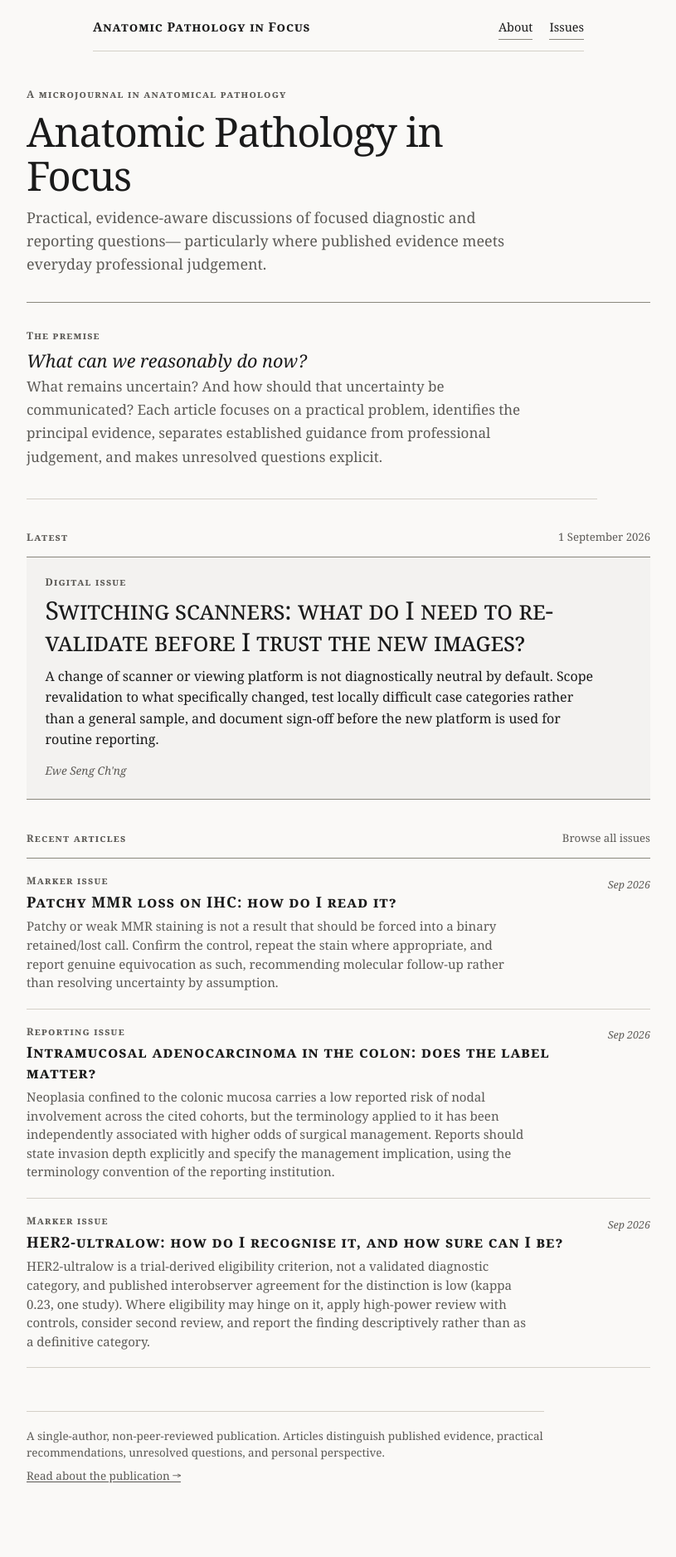
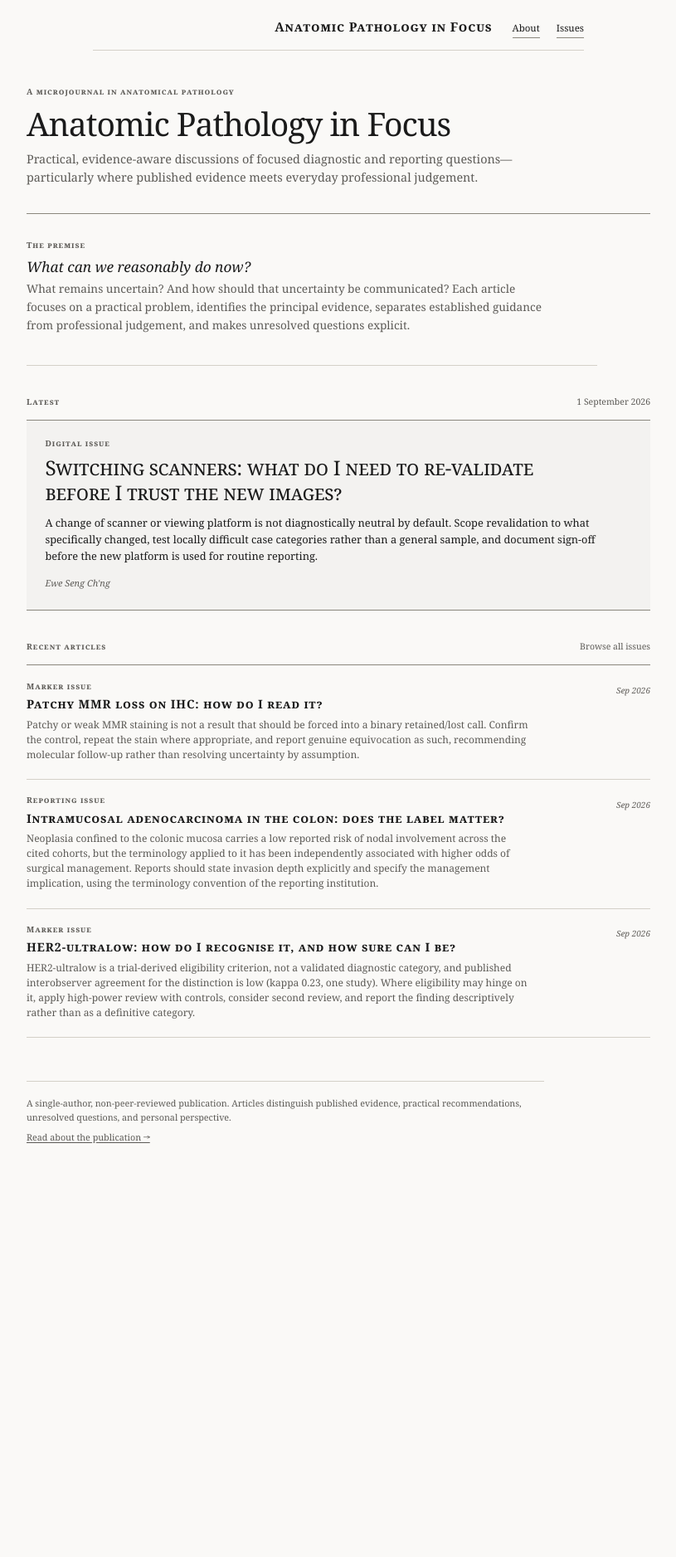
Before and after one commit to es-chng/es-chng.github.io, a Jekyll site: the page built from index.html, in a window 1280 px wide. Shown: the whole page at 83% size, without its empty margins (232-1047 px from the left). Built offline with Jekyll 4.4.1, drawn with Linux system fonts in a browser that asks for light colours; after the commit the page ends 1467 px from its top, so only the background shows below that.

Commit message:
Update style.css

```diff
--- a/assets/css/style.css
+++ b/assets/css/style.css
@@ -39,7 +39,7 @@ body {
   background: var(--paper);
   color: var(--ink);
   font-family: var(--font);
-  font-size: 1.0625rem;       /* 17px */
+  font-size: 0.85rem;       /* 13.6px (was 17px; all type reduced 20%) */
   line-height: var(--leading);
   text-rendering: optimizeLegibility;
   -webkit-font-smoothing: antialiased;
@@ -63,11 +63,12 @@ a:hover { text-decoration-thickness: 2px; }
   display: flex;
   flex-wrap: wrap;
   align-items: baseline;
-  justify-content: space-between;
+  justify-content: flex-end;
   gap: 0.5rem 1.5rem;
   padding-bottom: 0.85rem;
   border-bottom: 1px solid var(--rule);
 }
+
 .site-title {
   font-size: 0.95rem;
   font-weight: 600;
@@ -77,10 +78,11 @@ a:hover { text-decoration-thickness: 2px; }
   text-decoration: none;
 }
 .site-title:hover { color: var(--accent); }
+
 .site-nav {
   display: flex;
   gap: 1.25rem;
-  font-size: 0.9rem;
+  font-size: 0.72rem;
 }
 .site-nav a {
   color: var(--ink);
@@ -98,7 +100,7 @@ a:hover { text-decoration-thickness: 2px; }
   max-width: var(--measure);
   margin: 0 auto;
   padding: 2rem 1.5rem 3rem;
-  font-size: 0.85rem;
+  font-size: 0.68rem;
   color: var(--muted);
   border-top: 1px solid var(--rule);
 }
@@ -125,7 +127,7 @@ main,
 .base-badge {
   font-variant: small-caps;
   letter-spacing: 0.08em;
-  font-size: 0.8rem;
+  font-size: 0.64rem;
   color: var(--muted);
   margin: 0 0 1.1rem;
   padding-bottom: 0.55rem;
@@ -134,7 +136,7 @@ main,
 }
 
 .base-header h1 {
-  font-size: 1.65rem;
+  font-size: 1.32rem;
   font-weight: 600;
   line-height: 1.28;
   margin: 0 0 0.75rem;
@@ -143,7 +145,7 @@ main,
 }
 
 .base-authors {
-  font-size: 1.02rem;
+  font-size: 0.816rem;
   font-style: italic;
   color: var(--ink);
   margin: 0 0 0.2rem;
@@ -151,7 +153,7 @@ main,
 }
 
 .base-date {
-  font-size: 0.88rem;
+  font-size: 0.704rem;
   color: var(--muted);
   margin: 0 0 1.75rem;
   letter-spacing: 0.01em;
@@ -161,7 +163,7 @@ main,
 
 /* ---- footer meta ---- */
 .base-footer {
-  font-size: 0.88rem;
+  font-size: 0.704rem;
   color: var(--muted);
   margin-top: 2.75rem;
   padding-top: 1.15rem;
@@ -186,7 +188,7 @@ main,
   padding: 0;
 }
 .field-label {
-  font-size: 0.92rem;
+  font-size: 0.736rem;
   font-weight: 600;
   font-variant: small-caps;
   letter-spacing: 0.06em;
@@ -214,7 +216,7 @@ main,
 .field-table {
   width: 100%;
   border-collapse: collapse;
-  font-size: 0.95rem;
+  font-size: 0.76rem;
   margin: 0.35rem 0 0;
   line-height: 1.45;
 }
@@ -229,7 +231,7 @@ main,
   font-weight: 600;
   font-variant: small-caps;
   letter-spacing: 0.04em;
-  font-size: 0.88rem;
+  font-size: 0.704rem;
   color: var(--muted);
   border-bottom: 1px solid var(--rule-strong);
   padding-bottom: 0.45rem;
@@ -252,7 +254,7 @@ main,
 .field-style-badge .field-text {
   display: inline;
   color: var(--muted);
-  font-size: 0.95rem;
+  font-size: 0.76rem;
   font-style: italic;
   font-variant: small-caps;
   letter-spacing: 0.03em;
@@ -286,7 +288,7 @@ main,
 
 .field-missing {
   color: var(--muted);
-  font-size: 0.9rem;
+  font-size: 0.72rem;
   font-style: italic;
   margin: 0.4rem 0;
 }
@@ -295,7 +297,7 @@ main,
 .field-render-error {
   color: var(--error);
   font-style: italic;
-  font-size: 0.92rem;
+  font-size: 0.736rem;
 }
 
 /* ---- issue introduction (body of the issue .md) ---- */
@@ -309,7 +311,7 @@ main,
 .issue-intro p { margin: 0 0 0.9rem; }
 .issue-intro p:last-child { margin-bottom: 0; }
 .issue-intro h2 {
-  font-size: 1.05rem;
+  font-size: 0.84rem;
   margin: 1.4rem 0 0.5rem;
 }
 
@@ -325,7 +327,7 @@ main,
 }
 .toc-item:first-child { border-top: none; padding-top: 0.25rem; }
 .toc-item a {
-  font-size: 1.12rem;
+  font-size: 0.896rem;
   font-weight: 600;
   color: var(--ink);
   text-decoration: none;
@@ -334,13 +336,13 @@ main,
 }
 .toc-item a:hover { color: var(--accent); }
 .toc-meta {
-  font-size: 0.88rem;
+  font-size: 0.704rem;
   font-style: italic;
   color: var(--muted);
   margin: 0.35rem 0 0;
 }
 .toc-teaser {
-  font-size: 0.98rem;
+  font-size: 0.784rem;
   color: var(--ink);
   margin: 0.45rem 0 0;
   line-height: 1.55;
@@ -353,14 +355,14 @@ main,
 
 /* ---- static pages ---- */
 .prose-page h1 {
-  font-size: 1.65rem;
+  font-size: 1.32rem;
   font-weight: 600;
   line-height: 1.28;
   margin: 0 0 1.25rem;
   letter-spacing: -0.01em;
 }
 .prose-page h2 {
-  font-size: 0.95rem;
+  font-size: 0.76rem;
   font-variant: small-caps;
   letter-spacing: 0.06em;
   margin: 2.1rem 0 0.55rem;
@@ -372,19 +374,19 @@ main,
 }
 
 .home .lede {
-  font-size: 1.05rem;
+  font-size: 0.84rem;
   color: var(--muted);
   margin: 0 0 0.85rem;
   line-height: 1.55;
   max-width: 36rem;
 }
 .home .home-links {
-  font-size: 0.92rem;
+  font-size: 0.736rem;
   margin: 0 0 2.25rem;
   color: var(--muted);
 }
 .home h2 {
-  font-size: 0.95rem;
+  font-size: 0.76rem;
   font-variant: small-caps;
   letter-spacing: 0.06em;
   margin: 0 0 0.85rem;
@@ -412,15 +414,15 @@ main,
 }
 .issue-list a:hover { color: var(--accent); }
 .issue-list-date {
-  font-size: 0.88rem;
+  font-size: 0.704rem;
   font-style: italic;
   color: var(--muted);
 }
 
 @media (max-width: 36rem) {
-  body { font-size: 1rem; }
+  body { font-size: 0.8rem; }
   .base-header h1,
-  .prose-page h1 { font-size: 1.4rem; }
+  .prose-page h1 { font-size: 1.12rem; }
   main, .base-frame, .prose-page, .site-header, .site-footer {
     padding-left: 1.15rem;
     padding-right: 1.15rem;
@@ -442,7 +444,7 @@ main,
 .section-label,
 .article-badge {
   margin: 0;
-  font-size: 0.76rem;
+  font-size: 0.608rem;
   font-weight: 600;
   font-variant: small-caps;
   letter-spacing: 0.1em;
@@ -453,7 +455,7 @@ main,
 .home-masthead h1 {
   max-width: 38rem;
   margin: 0.65rem 0 0.7rem;
-  font-size: clamp(2rem, 5vw, 3.05rem);
+  font-size: clamp(1.6rem, 4vw, 2.44rem);
   font-weight: 500;
   line-height: 1.08;
   letter-spacing: -0.025em;
@@ -461,7 +463,7 @@ main,
 .home-dek {
   max-width: 39rem;
   margin: 0;
-  font-size: 1.12rem;
+  font-size: 0.896rem;
   line-height: 1.55;
   color: var(--muted);
 }
@@ -472,7 +474,7 @@ main,
 }
 .home-principle .principle-lead {
   margin: 0.5rem 0 0.2rem;
-  font-size: 1.35rem;
+  font-size: 1.08rem;
   line-height: 1.3;
   font-style: italic;
 }
@@ -495,7 +497,7 @@ main,
 }
 .section-heading > span,
 .section-heading > a {
-  font-size: 0.82rem;
+  font-size: 0.656rem;
   color: var(--muted);
 }
 .section-heading > a {
@@ -515,7 +517,7 @@ main,
 .feature-card h2 {
   max-width: 42rem;
   margin: 0.45rem 0 0.65rem;
-  font-size: clamp(1.45rem, 3vw, 1.9rem);
+  font-size: clamp(1.16rem, 2.4vw, 1.52rem);
   font-weight: 500;
   line-height: 1.25;
   letter-spacing: -0.015em;
@@ -532,13 +534,13 @@ main,
 .feature-teaser {
   max-width: 42rem;
   margin: 0;
-  font-size: 1rem;
+  font-size: 0.8rem;
   line-height: 1.58;
 }
 .feature-meta {
   margin: 0.85rem 0 0;
   color: var(--muted);
-  font-size: 0.85rem;
+  font-size: 0.68rem;
   font-style: italic;
 }
 
@@ -554,7 +556,7 @@ main,
 }
 .article-row h2 {
   margin: 0.3rem 0 0;
-  font-size: 1.12rem;
+  font-size: 0.896rem;
   font-weight: 600;
   line-height: 1.35;
 }
@@ -562,14 +564,14 @@ main,
   max-width: 38rem;
   margin: 0.4rem 0 0;
   color: var(--muted);
-  font-size: 0.94rem;
+  font-size: 0.752rem;
   line-height: 1.5;
 }
 .article-row time {
   white-space: nowrap;
   padding-top: 0.15rem;
   color: var(--muted);
-  font-size: 0.78rem;
+  font-size: 0.624rem;
   font-style: italic;
 }
 
@@ -584,7 +586,7 @@ main,
   padding-top: 1.15rem;
   border-top: 1px solid var(--rule);
   color: var(--muted);
-  font-size: 0.84rem;
+  font-size: 0.672rem;
   line-height: 1.55;
 }
 .home-footer-note p {
@@ -599,10 +601,10 @@ main,
     padding-top: 2rem;
   }
   .home-masthead h1 {
-    font-size: 2.2rem;
+    font-size: 1.76rem;
   }
   .home-dek {
-    font-size: 1.03rem;
+    font-size: 0.824rem;
   }
   .feature-card {
     padding-left: 1rem;
```
